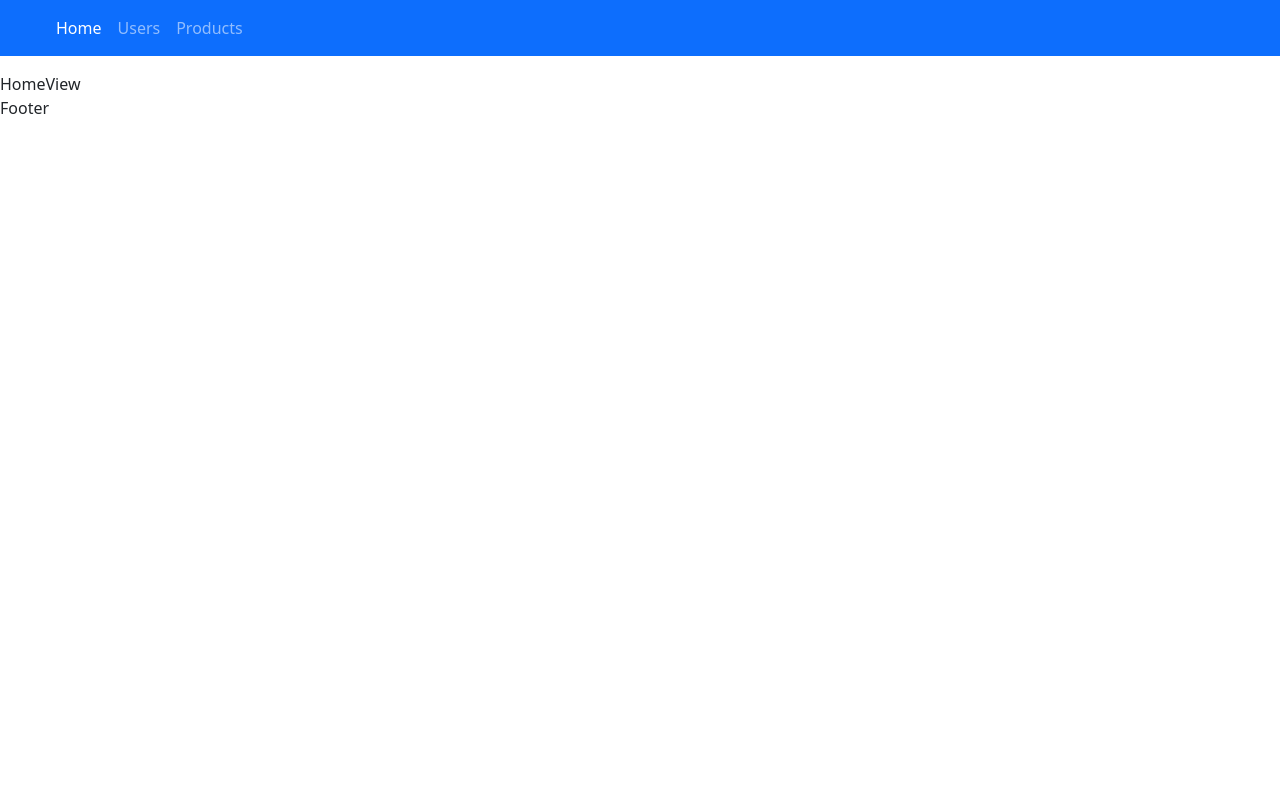
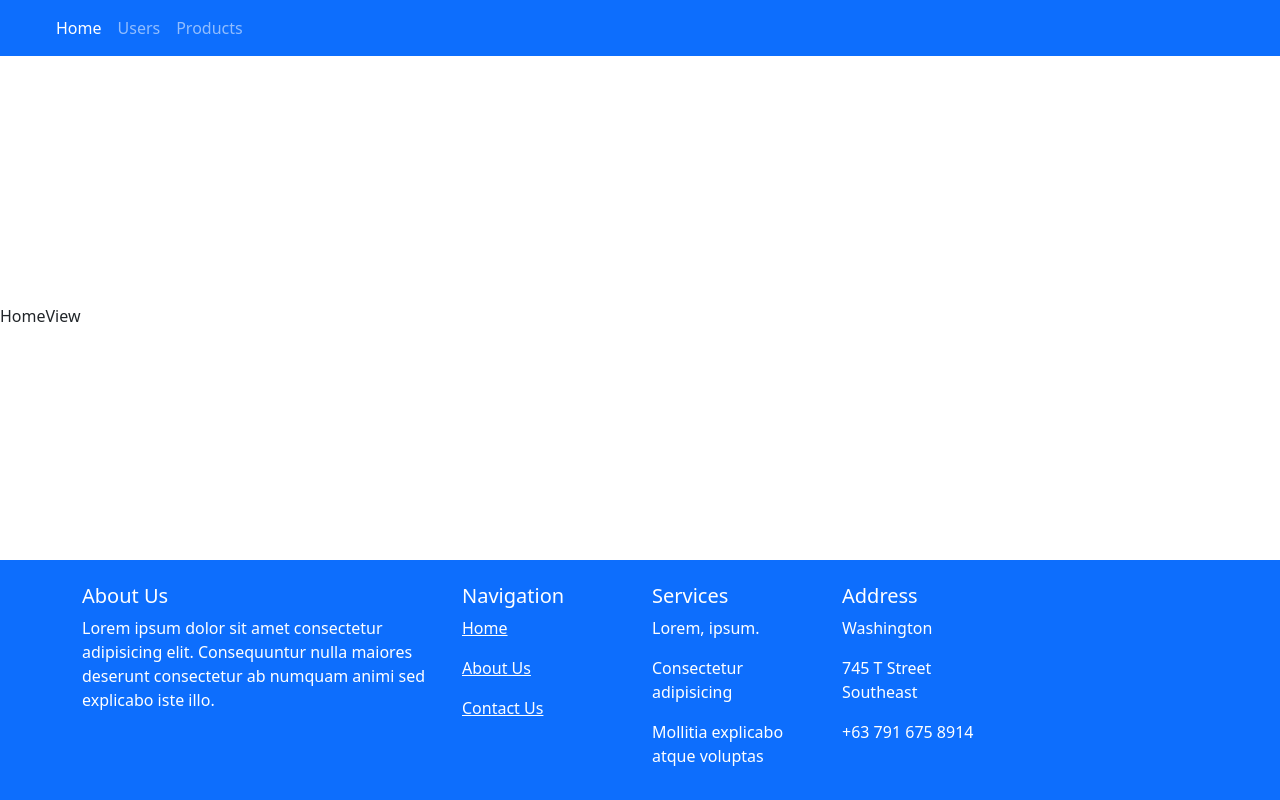
Before and after one commit to Tskhvedadze/Digital-Exercises, a React (Vite) app: page / in a window 1280 px wide. Built offline with nearby package versions, Linux system fonts and the light colour scheme.

Commit message:
completed footer page

```diff
--- a/src/components/Footer/Footer.jsx
+++ b/src/components/Footer/Footer.jsx
@@ -1,3 +1,51 @@
+import { Col, Container, Row } from 'react-bootstrap'
+
 export function Footer() {
-    return <div>Footer</div>
+    return (
+        <footer className='bg-primary text-white pt-4 pb-3'>
+            <Container>
+                <Row>
+                    <Col sm={4}>
+                        <h5>About Us</h5>
+                        <p>
+                            Lorem ipsum dolor sit amet consectetur adipisicing
+                            elit. Consequuntur nulla maiores deserunt
+                            consectetur ab numquam animi sed explicabo iste
+                            illo.
+                        </p>
+                    </Col>
+                    <Col sm={2}>
+                        <h5>Navigation</h5>
+                        <p>
+                            <a className='text-white' href='#'>
+                                Home
+                            </a>
+                        </p>
+                        <p>
+                            <a className='text-white' href='#'>
+                                About Us
+                            </a>
+                        </p>
+                        <p>
+                            <a className='text-white' href='#'>
+                                Contact Us
+                            </a>
+                        </p>
+                    </Col>
+                    <Col sm={2}>
+                        <h5>Services</h5>
+                        <p>Lorem, ipsum.</p>
+                        <p>Consectetur adipisicing</p>
+                        <p>Mollitia explicabo atque voluptas</p>
+                    </Col>
+                    <Col sm={2}>
+                        <h5>Address</h5>
+                        <p>Washington</p>
+                        <p>745 T Street Southeast</p>
+                        <p>+63 791 675 8914</p>
+                    </Col>
+                </Row>
+            </Container>
+        </footer>
+    )
 }
--- /dev/null
+++ b/src/layouts/MainLayout/MainLayout.css
@@ -0,0 +1,7 @@
+.layoutContainer {
+    padding: 0 !important;
+    display: flex;
+    flex-direction: column;
+    height: 100vh;
+    justify-content: space-between;
+}
--- a/src/layouts/MainLayout/MainLayout.jsx
+++ b/src/layouts/MainLayout/MainLayout.jsx
@@ -1,12 +1,16 @@
-import { Footer, Navigation } from '../../components'
 import { Outlet } from 'react-router-dom'
+
+import { Footer, Navigation } from '@/components'
+import { Container } from 'react-bootstrap'
+
+import './MainLayout.css'
 
 export function MainLayout() {
     return (
-        <>
+        <Container fluid className='layoutContainer'>
             <Navigation />
             <Outlet />
             <Footer />
-        </>
+        </Container>
     )
 }
--- a/src/views/UsersView/UsersView.jsx
+++ b/src/views/UsersView/UsersView.jsx
@@ -13,8 +13,9 @@ function UsersView() {
     const { users, loadingUsers } = useFetchUsers()
     const [userModal, setUserModal] = useState(userModalInit)
 
+    console.log(users)
     return (
-        <Container>
+        <Container className='mb-3'>
             <UserDetailModal
                 {...userModal}
                 onHide={() => setUserModal(userModalInit)}
--- a/src/views/UsersView/components/UserDetailModal/UserDetailModal.jsx
+++ b/src/views/UsersView/components/UserDetailModal/UserDetailModal.jsx
@@ -1,10 +1,10 @@
 import { useEffect } from 'react'
 
-import { Loading } from '../../../../components'
+import { Loading } from '@/components'
 
 import { useFetchUserDetails } from './hook/useFetchUserDetails'
 
-import { Col, Modal, Row, Image } from 'react-bootstrap'
+import { Modal, Image, Row, Col } from 'react-bootstrap'
 import { Container, ListGroup } from 'react-bootstrap/esm'
 
 export function UserDetailModal({ show, payload, onHide }) {
@@ -17,8 +17,6 @@ export function UserDetailModal({ show, payload, onHide }) {
             getSingleUser()
         }
     }, [payload])
-
-    console.log(user)
 
     return (
         <Modal
@@ -38,13 +36,9 @@ export function UserDetailModal({ show, payload, onHide }) {
                         </Modal.Title>
                     </Modal.Header>
                     <Modal.Body>
-                        <Container
-                            style={{
-                                display: 'flex',
-                                flexDirection: 'row',
-                                justifyContent: 'space-between',
-                            }}
-                        >
+                        <Container>
+                            <Row className='g-3'>
+                                <Col lg={6}>
                                     <ListGroup>
                                         <ListGroup.Item>
                                             Gender:{' '}
@@ -83,23 +77,43 @@ export function UserDetailModal({ show, payload, onHide }) {
                                                 {user?.university}
                                             </span>
                                         </ListGroup.Item>
+                                        <ListGroup.Item>
+                                            Company:{' '}
+                                            <span className='text-success'>
+                                                {user?.company?.title}
+                                            </span>
+                                        </ListGroup.Item>
+                                        <ListGroup.Item>
+                                            Department:{' '}
+                                            <span className='text-success'>
+                                                {user?.company?.department}
+                                            </span>
+                                        </ListGroup.Item>
                                     </ListGroup>
+                                </Col>
+                                <Col lg={6}>
                                     <Image
                                         rounded
                                         thumbnail
-                                // width='200px'
                                         src={user?.image}
                                         alt={user?.firstName}
                                     />
+                                </Col>
+                            </Row>
                         </Container>
                     </Modal.Body>
                     <Modal.Footer>
+                        <ListGroup>
+                            <ListGroup.Item>{user?.userAgent}</ListGroup.Item>
+                            <ListGroup.Item>
                                 <button
                                     onClick={onHide}
                                     className='btn btn-outline-primary'
                                 >
                                     Close
                                 </button>
+                            </ListGroup.Item>
+                        </ListGroup>
                     </Modal.Footer>
                 </>
             )}
```
Lines whose indentation alone changed are shown as unchanged.
